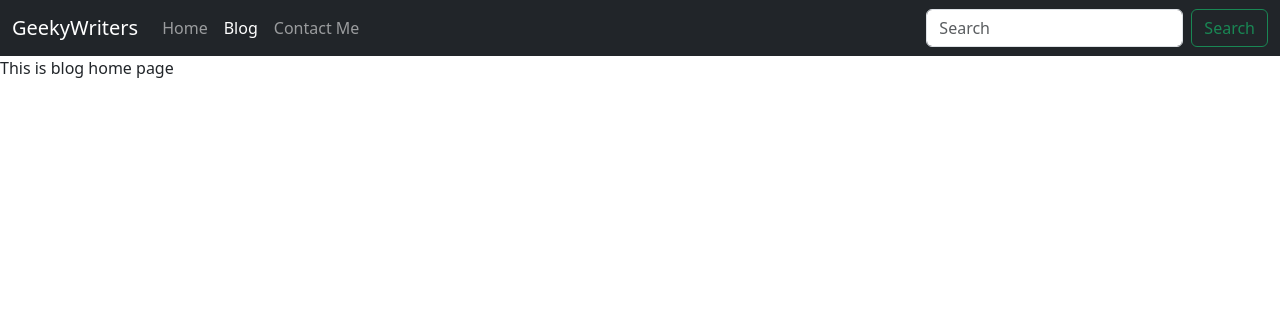
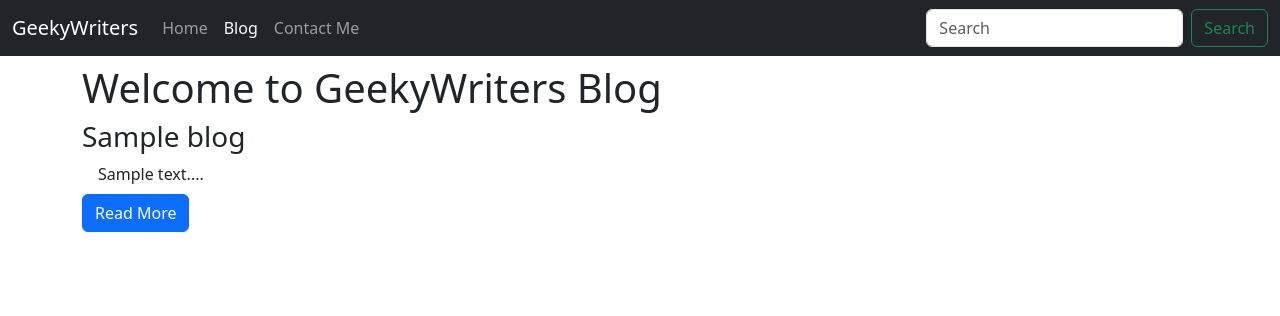
Before and after one commit to Taraansh/GeekyWriters, a Django app: template templates/bloghome.html in a window 1280 px wide. Shown: the top 316 px of the page. Run offline with Django 4.2, Linux system fonts and the light colour scheme; the template is opened without the code that fills it: most values are stand-ins (such as "Sample title", 1, 10 or a date in 2020); data that the repository does not hold is empty.

Commit message:
Modified the template

```diff
--- a/templates/bloghome.html
+++ b/templates/bloghome.html
@@ -1,4 +1,20 @@
 {% extends 'base.html' %}
 {% block title %}GeekyWriters{% endblock title %}
 {% block blogactive %}active{% endblock blogactive %}
-{% block body %}This is blog home page{% endblock body %}
+{% block body %}
+
+<div class="container">
+<h1 class="my-2">Welcome to GeekyWriters Blog</h1>
+{% for blog in blogs %}
+
+<div class="media my-2">
+    <h3><a href="/blogpost/{{blog.slug}}" class="text-dark" style="text-decoration: none;">{{blog.title}}</a></h3>
+    <div class="flex-grow-1 ms-3">
+        {{blog.content|slice:290}}...
+    </div>
+    <button class="btn btn-primary my-2 mb-4"><a href="/blogpost/{{blog.slug}}" class="text-white" style="text-decoration: none;">Read More</a></button>
+    </div>
+  {% endfor %}
+</div>
+
+{% endblock body %}
```
